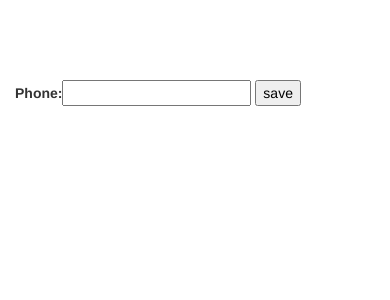
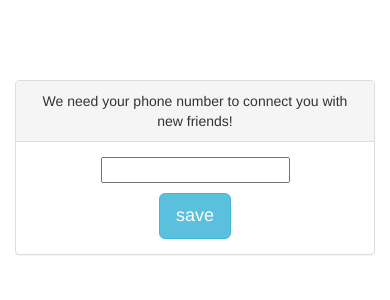
Before and after one commit to austinhulak/meetme, a Django app: page /set_phone/ in a window 390 px wide. Shown: the part 50-350 px from the top of the page. Run offline with Django 3.2, Linux system fonts and the light colour scheme; the visitor is signed in with stand-in values (Sample User, id 1); some libraries are stand-ins or nearby versions.

Commit message:
pretty add phone number page, title for main

```diff
--- a/meetme/templates/meetme/main.html
+++ b/meetme/templates/meetme/main.html
@@ -6,6 +6,11 @@
                     margin: 0 auto;
                 }
     </style>
+
+    <div class="row text-center">
+	<h2>Find an activity!</h2>
+    </div>
+
     <div class="row">
         <div class="col-xs-12 col-centered">
             <div class="list-group col-centered">
--- a/meetme/templates/meetme/set_phone.html
+++ b/meetme/templates/meetme/set_phone.html
@@ -1,7 +1,17 @@
 {% extends "site/base.html" %}
 {% block content %}
+
+<div class="panel panel-default">
+  <div class="panel-heading text-center">We need your phone number to connect you with new friends!</div>
+  <div class="panel-body">
     <form name="form" method="POST" action="{{ request.path }}">{% csrf_token %}
-    {{ form }}
-    <input type="submit" value="save">
+    <div class="row text-center">
+    {{ form.phone }}
+    </div>
+    <div class="row text-center" style="padding-top:10px">
+	    <input class="btn btn-lg btn-info" type="submit" value="save">
+    </div>
     </form>
+  </div>
+</div>
 {% endblock %}
```
